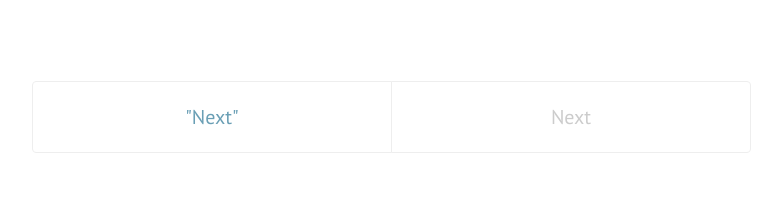
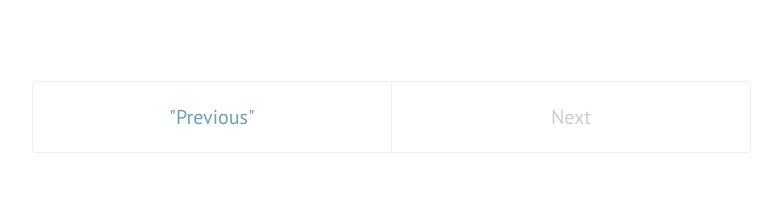
Before and after one commit to sumitachakravorty/suranjali, a Jekyll site: the page built from index.html, in a window 1280 px wide. Shown: the part 1521-1731 px from the top of the page, without its empty margins (248-1030 px from the left). Built offline with Jekyll 4.4.1, drawn with Linux system fonts in a browser that asks for light colours; Markdown is read by kramdown in place of the engine named in the settings; the list of posts is cut into pages by our own code.

Commit message:
Label Previous/Next with post title

```diff
--- a/index.html
+++ b/index.html
@@ -20,7 +20,7 @@ title: Home
 
 <div class="pagination">
   {% if paginator.next_page %}
-    {% assign label = "Next" %}
+    {% assign label = "Previous" %}
     {% for post in paginator.next_page.posts %}
       {% if post.title %}
         {% assign label = post.title %}
@@ -32,7 +32,7 @@ title: Home
     <span class="pagination-item older">Previous</span>
   {% endif %}
   {% if paginator.previous_page %}
-    {% assign label = "Previous" %}
+    {% assign label = "Next" %}
     {% for post in paginator.previous_page.posts %}
       {% if post.title %}
         {% assign label = post.title %}
```
